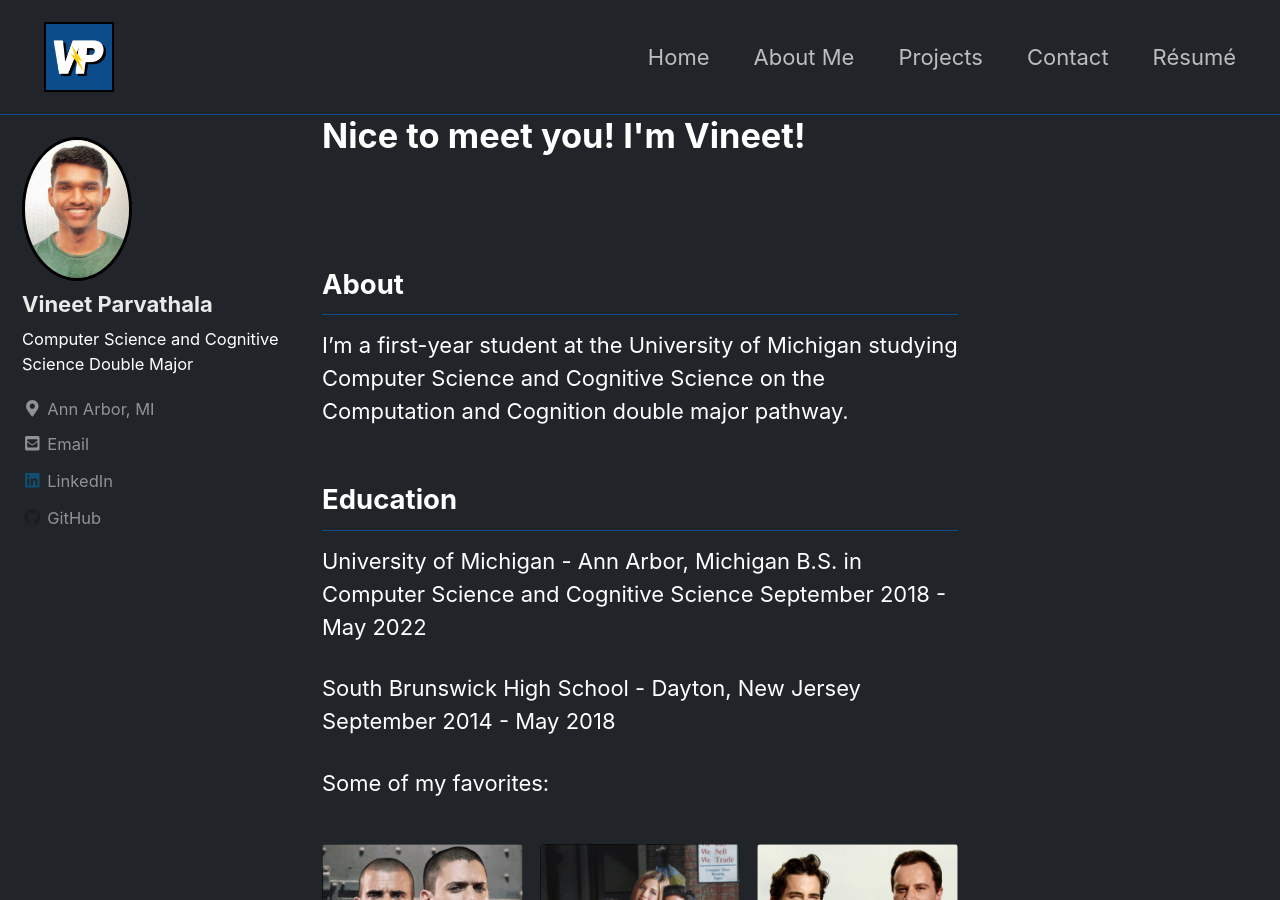
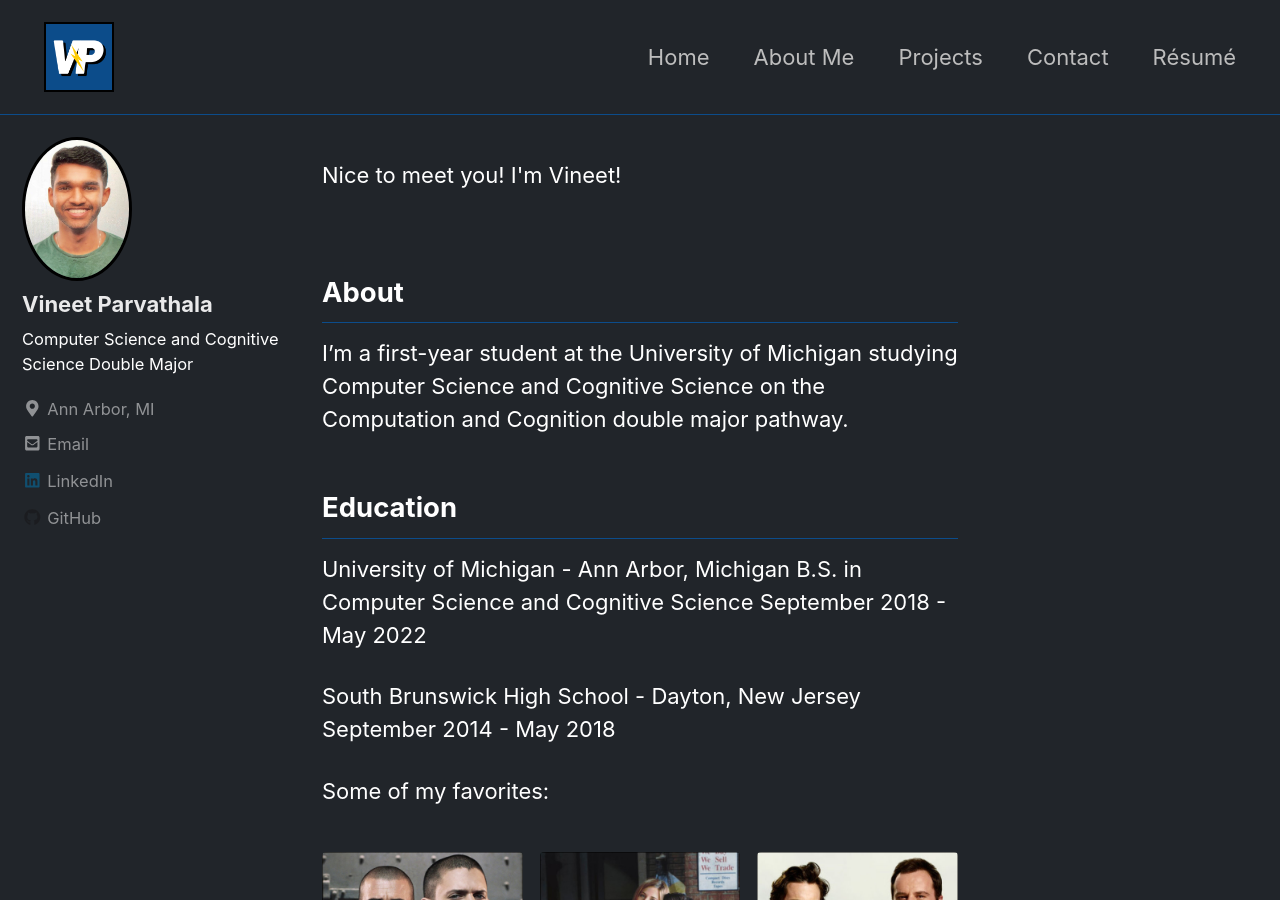
Before and after one commit to vparv/vparv.github.io, a Jekyll site: the page built from _pages/about.md, in a window 1280 px wide and 900 px high. Built offline with Jekyll 4.4.1, drawn with Linux system fonts in a browser that asks for light colours; cached includes are drawn as plain includes; nearby versions of some CDN libraries; library files that are not in the unit come from our copies.

Commit message:
updated about

```diff
--- a/_layouts/single.html
+++ b/_layouts/single.html
@@ -22,10 +22,11 @@ layout: default
     {% if page.excerpt %}<meta itemprop="description" content="{{ page.excerpt | markdownify | strip_html | strip_newlines | escape_once }}">{% endif %}
     {% if page.date %}<meta itemprop="datePublished" content="{{ page.date | date: "%B %d, %Y" }}">{% endif %}
     {% if page.last_modified_at %}<meta itemprop="dateModified" content="{{ page.last_modified_at | date: "%B %d, %Y" }}">{% endif %}
-    <div id="myHeader" class = "Nice to meet you! I'm Vineet! hinge animatedd">
-      <h1> Nice to meet you! I'm Vineet! </h1>
-    </div>
-    <div class="page__inner-wrap rotateInUpLeft animated">
+
+    <div class="page__inner-wrap">
+      <div id="myHeader" class = "Nice to meet you! I'm Vineet! hinge animatedd">
+        <p> Nice to meet you! I'm Vineet! </p>
+      </div>
       {% unless page.header.overlay_color or page.header.overlay_image %}
         <header>
           {% if page.title %}<h1 id="page-title" class="page__title" itemprop="headline">{{ page.title | markdownify | remove: "<p>" | remove: "</p>" }}</h1>{% endif %}
```
